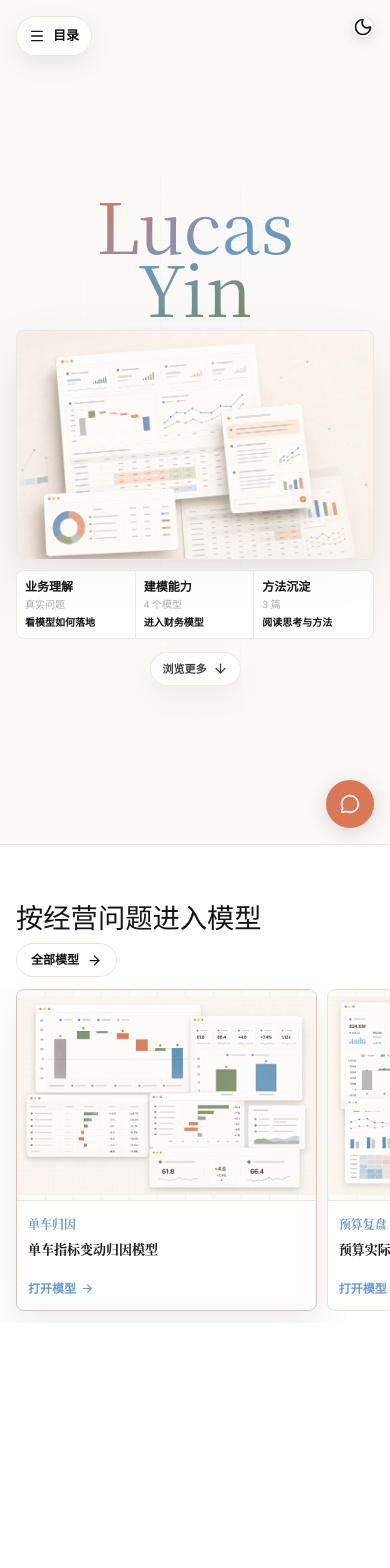
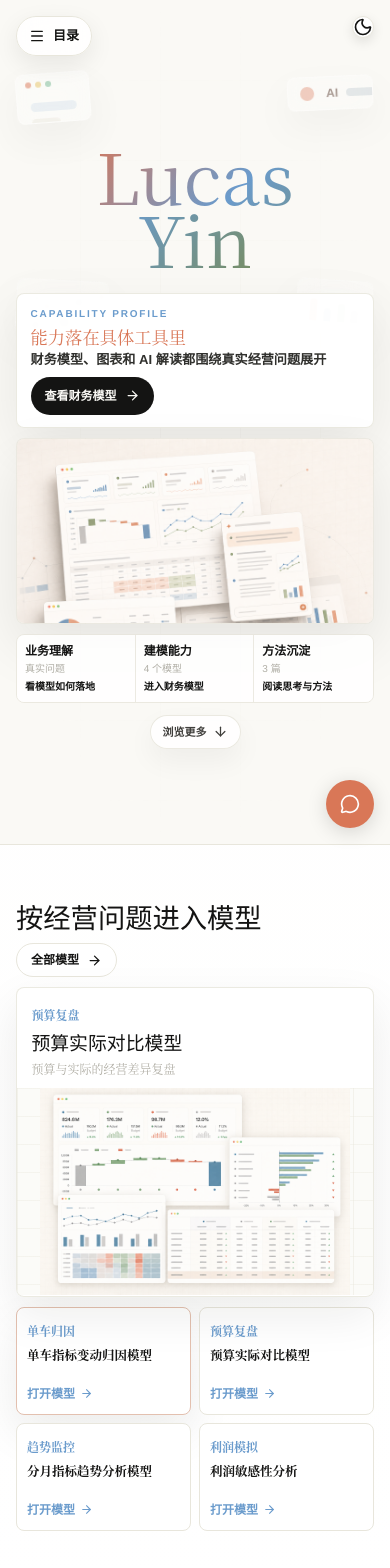
Before and after one commit to yinpengtao2002-ai/yinpengtao2002-ai.github.io, a Next.js app: page / in a window 390 px wide. Shown: the top 1568 px of the page. Built offline with nearby package versions, Linux system fonts and the light colour scheme.

Commit message:
Refine mobile finance carousel and hero accents

```diff
--- a/src/app/globals.css
+++ b/src/app/globals.css
@@ -126,11 +126,19 @@ h6 {
 }
 
 .home-hero-left {
+  position: relative;
+  isolation: isolate;
   display: flex;
   flex-direction: column;
   align-items: flex-start;
   min-width: 0;
+  padding-block: clamp(1rem, 3.8vh, 2rem);
   text-align: left;
+}
+
+.home-hero-left > :not(.home-hero-floating-widgets) {
+  position: relative;
+  z-index: 4;
 }
 
 .home-hero-right {
@@ -494,6 +502,10 @@ h6 {
   gap: 14px;
 }
 
+.home-finance-mobile-carousel {
+  display: none;
+}
+
 .home-finance-stage,
 .home-finance-switch-card {
   border: 1px solid var(--border);
@@ -658,8 +670,8 @@ h6 {
 }
 
 .home-mini-widget-window {
-  top: 18%;
-  left: clamp(-150px, -10vw, -112px);
+  top: clamp(-76px, -8vh, -48px);
+  left: clamp(4px, 2.4vw, 34px);
   width: 92px;
   height: 60px;
   --widget-duration: 7.4s;
@@ -709,8 +721,8 @@ h6 {
 }
 
 .home-mini-widget-bars {
-  top: 70%;
-  left: clamp(-118px, -8vw, -86px);
+  bottom: clamp(-62px, -6vh, -36px);
+  right: clamp(14px, 3vw, 48px);
   display: flex;
   align-items: flex-end;
   gap: 7px;
@@ -756,8 +768,8 @@ h6 {
 }
 
 .home-mini-widget-dots {
-  top: 43%;
-  left: clamp(-186px, -13vw, -138px);
+  bottom: clamp(-70px, -7vh, -44px);
+  left: clamp(0px, 2vw, 32px);
   width: 118px;
   height: 68px;
   --widget-duration: 8.5s;
@@ -793,8 +805,8 @@ h6 {
 .home-mini-widget-dots span:nth-child(14) { left: 124px; top: 52px; width: 4px; height: 4px; background: color-mix(in srgb, var(--foreground) 36%, transparent); }
 
 .home-mini-widget-status {
-  top: 58%;
-  left: clamp(-166px, -11vw, -120px);
+  top: clamp(-58px, -6vh, -34px);
+  right: clamp(8px, 2.6vw, 44px);
   display: grid;
   grid-template-columns: 18px auto 40px;
   align-items: center;
@@ -830,7 +842,7 @@ h6 {
   background: color-mix(in srgb, var(--accent-secondary) 25%, var(--border));
 }
 
-@media (max-width: 1180px) {
+@media (max-width: 1180px) and (min-width: 769px) {
   .home-hero-floating-widgets {
     display: none;
   }
@@ -1205,25 +1217,25 @@ h6 {
   }
 
   .home-mini-widget-window {
-    left: clamp(-138px, -9vw, -100px);
+    left: clamp(0px, 1.6vw, 22px);
     width: 88px;
     height: 58px;
   }
 
   .home-mini-widget-bars {
-    left: clamp(-120px, -8vw, -84px);
+    right: clamp(8px, 2vw, 34px);
     width: 96px;
     height: 62px;
   }
 
   .home-mini-widget-dots {
-    left: clamp(-176px, -12vw, -126px);
+    left: clamp(0px, 1.4vw, 24px);
     width: 112px;
     height: 66px;
   }
 
   .home-mini-widget-status {
-    left: clamp(-154px, -10vw, -112px);
+    right: clamp(8px, 1.8vw, 32px);
   }
 
   .home-hero-copy-card {
@@ -1465,7 +1477,45 @@ h6 {
 
 @media (max-width: 768px) {
   .home-hero-floating-widgets {
-    display: none;
+    display: block;
+    inset: -34px 0 -30px;
+    z-index: 1;
+  }
+
+  .home-mini-widget {
+    transform: scale(0.72) rotate(var(--widget-rotate, 0deg));
+  }
+
+  .home-mini-widget-window {
+    top: -18px;
+    left: 2px;
+    width: 74px;
+    height: 50px;
+    --widget-opacity: 0.36;
+  }
+
+  .home-mini-widget-status {
+    top: -16px;
+    right: 0;
+    width: 86px;
+    height: 34px;
+    --widget-opacity: 0.36;
+  }
+
+  .home-mini-widget-dots {
+    bottom: -20px;
+    left: 0;
+    width: 92px;
+    height: 54px;
+    --widget-opacity: 0.32;
+  }
+
+  .home-mini-widget-bars {
+    right: 2px;
+    bottom: -20px;
+    width: 76px;
+    height: 54px;
+    --widget-opacity: 0.34;
   }
 
   .home-viewport {
@@ -1485,16 +1535,17 @@ h6 {
 
   .home-hero-frame {
     justify-content: center;
-    gap: 0.65rem;
+    gap: 0.58rem;
   }
 
   .home-hero-split {
     grid-template-columns: 1fr;
-    gap: 0.72rem;
+    gap: 0.58rem;
   }
 
   .home-hero-left {
     align-items: center;
+    padding-block: 0.9rem;
     text-align: center;
   }
 
@@ -1531,7 +1582,8 @@ h6 {
   }
 
   .home-hero-copy-card {
-    display: none;
+    display: block;
+    padding: 0.76rem 0.85rem;
   }
 
   .home-hero-kicker {
@@ -1540,15 +1592,15 @@ h6 {
   }
 
   .home-hero-headline {
-    margin-bottom: 10px;
+    margin-bottom: 8px;
   }
 
   .home-headline-mark {
-    font-size: 1.25rem;
+    font-size: 1.08rem;
   }
 
   .home-headline-line {
-    font-size: 0.95rem;
+    font-size: 0.82rem;
     line-height: 1.28;
   }
 
@@ -1565,7 +1617,7 @@ h6 {
   }
 
   .product-stage-visual {
-    height: clamp(172px, 28svh, 230px);
+    height: clamp(142px, 22svh, 196px);
   }
 
   .home-primary-action {
@@ -1637,12 +1689,65 @@ h6 {
   }
 
   .home-finance-showcase {
-    display: block;
+    display: flex;
+    flex-direction: column;
+    gap: 10px;
     min-height: 0;
   }
 
   .home-finance-stage {
     display: none;
+  }
+
+  .home-finance-mobile-carousel {
+    position: relative;
+    display: block;
+    overflow: hidden;
+    border: 1px solid color-mix(in srgb, var(--border) 84%, transparent);
+    border-radius: 8px;
+    background: color-mix(in srgb, var(--card) 94%, transparent);
+    box-shadow: 0 18px 46px rgba(20, 20, 19, 0.08);
+  }
+
+  .home-finance-mobile-track {
+    display: flex;
+    transition: transform 0.62s cubic-bezier(0.22, 1, 0.36, 1);
+    will-change: transform;
+  }
+
+  .home-finance-mobile-slide {
+    display: grid;
+    grid-template-rows: auto minmax(0, 1fr);
+    flex: 0 0 100%;
+    min-width: 0;
+    color: inherit;
+    text-decoration: none;
+  }
+
+  .home-finance-mobile-copy {
+    padding: 0.86rem 0.9rem 0.68rem;
+  }
+
+  .home-finance-mobile-copy h3 {
+    color: var(--foreground);
+    font-size: 1.18rem;
+    line-height: 1.24;
+    margin: 6px 0 5px;
+  }
+
+  .home-finance-mobile-copy p {
+    display: -webkit-box;
+    color: var(--muted);
+    font-size: 12px;
+    line-height: 1.45;
+    -webkit-box-orient: vertical;
+    -webkit-line-clamp: 1;
+    overflow: hidden;
+  }
+
+  .home-finance-mobile-slide .finance-model-preview {
+    aspect-ratio: 1.72;
+    border-bottom: 0;
   }
 
   .home-finance-stage-copy {
@@ -1689,16 +1794,12 @@ h6 {
   }
 
   .home-finance-switcher {
-    display: flex;
-    grid-template-columns: none;
-    gap: 10px;
-    margin-inline: -16px;
-    overflow-x: auto;
-    overscroll-behavior-x: contain;
-    padding: 2px 16px 12px;
-    scroll-padding-inline: 16px;
-    scroll-snap-type: x mandatory;
-    -webkit-overflow-scrolling: touch;
+    display: grid;
+    grid-template-columns: repeat(2, minmax(0, 1fr));
+    gap: 8px;
+    margin-inline: 0;
+    overflow: visible;
+    padding: 0;
   }
 
   .home-finance-switcher::-webkit-scrollbar {
@@ -1706,23 +1807,21 @@ h6 {
   }
 
   .home-finance-switch-card {
-    flex: 0 0 min(84%, 330px);
-    scroll-snap-align: center;
+    min-height: 88px;
   }
 
   .home-finance-switch-card .finance-model-preview {
-    display: block;
-    aspect-ratio: 1.42;
+    display: none;
   }
 
   .home-finance-switch-copy {
-    padding: 10px 11px 11px;
+    padding: 10px;
   }
 
   .home-finance-switch-copy strong {
     display: -webkit-box;
-    min-height: 34px;
-    font-size: 13px;
+    min-height: 32px;
+    font-size: 12.5px;
     -webkit-box-orient: vertical;
     -webkit-line-clamp: 2;
     overflow: hidden;
--- a/src/components/home/CapabilityHero.tsx
+++ b/src/components/home/CapabilityHero.tsx
@@ -88,6 +88,7 @@ export default function CapabilityHero() {
             transition={leftTransition}
             className="home-hero-left"
           >
+            <FloatingMiniWidgets />
             <p className="home-hero-eyebrow">Lucas Yin · 奇瑞汽车国际财务 BP</p>
             <h1 className="home-hero-title">
               <span className="gradient-text">Lucas<br />Yin</span>
@@ -108,35 +109,6 @@ export default function CapabilityHero() {
             className="home-hero-right"
           >
             <div className="home-hero-right-stack">
-              <div className="home-hero-floating-widgets" aria-hidden="true">
-                <div className="home-mini-widget home-mini-widget-window">
-                  <div className="home-mini-widget-chrome">
-                    <span />
-                    <span />
-                    <span />
-                  </div>
-                  <div className="home-mini-widget-lines">
-                    <span />
-                    <span />
-                  </div>
-                </div>
-                <div className="home-mini-widget home-mini-widget-bars">
-                  <span />
-                  <span />
-                  <span />
-                  <span />
-                </div>
-                <div className="home-mini-widget home-mini-widget-dots">
-                  {Array.from({ length: 14 }).map((_, index) => (
-                    <span key={index} />
-                  ))}
-                </div>
-                <div className="home-mini-widget home-mini-widget-status">
-                  <span />
-                  <strong>AI</strong>
-                  <em />
-                </div>
-              </div>
               <div className="home-hero-copy-card">
                 <p className="home-hero-kicker">Capability Profile</p>
                 <h2 className="home-hero-headline">
@@ -174,3 +146,37 @@ export default function CapabilityHero() {
     </section>
   );
 }
+
+function FloatingMiniWidgets() {
+  return (
+    <div className="home-hero-floating-widgets" aria-hidden="true">
+      <div className="home-mini-widget home-mini-widget-window">
+        <div className="home-mini-widget-chrome">
+          <span />
+          <span />
+          <span />
+        </div>
+        <div className="home-mini-widget-lines">
+          <span />
+          <span />
+        </div>
+      </div>
+      <div className="home-mini-widget home-mini-widget-bars">
+        <span />
+        <span />
+        <span />
+        <span />
+      </div>
+      <div className="home-mini-widget home-mini-widget-dots">
+        {Array.from({ length: 14 }).map((_, index) => (
+          <span key={index} />
+        ))}
+      </div>
+      <div className="home-mini-widget home-mini-widget-status">
+        <span />
+        <strong>AI</strong>
+        <em />
+      </div>
+    </div>
+  );
+}
--- a/src/components/home/HomeFinanceSection.tsx
+++ b/src/components/home/HomeFinanceSection.tsx
@@ -1,6 +1,6 @@
 "use client";
 
-import { useState } from "react";
+import { useEffect, useState } from "react";
 import Link from "next/link";
 import { ArrowRight } from "lucide-react";
 import FinanceModelPreview from "@/components/finance/FinanceModelPreview";
@@ -33,6 +33,7 @@ const modelDetails: Record<string, { focus: string; detail: string; points: stri
 
 export default function HomeFinanceSection() {
   const [activeSlug, setActiveSlug] = useState(DEFAULT_MODEL_SLUG);
+  const [mobileCarouselIndex, setMobileCarouselIndex] = useState(0);
   const defaultModel =
     financeModels.find((model) => model.slug === DEFAULT_MODEL_SLUG) ??
     financeModels.at(0);
@@ -43,6 +44,16 @@ export default function HomeFinanceSection() {
     ...financeModels.filter((model) => model.slug === DEFAULT_MODEL_SLUG),
     ...financeModels.filter((model) => model.slug !== DEFAULT_MODEL_SLUG),
   ];
+
+  useEffect(() => {
+    if (switcherModels.length <= 1) return;
+
+    const timer = window.setInterval(() => {
+      setMobileCarouselIndex((index) => (index + 1) % switcherModels.length);
+    }, 3600);
+
+    return () => window.clearInterval(timer);
+  }, [switcherModels.length]);
 
   if (!activeModel) {
     return null;
@@ -93,6 +104,36 @@ export default function HomeFinanceSection() {
             />
           </Link>
 
+          <div className="home-finance-mobile-carousel" aria-label="财务模型预览轮播">
+            <div
+              className="home-finance-mobile-track"
+              style={{ transform: `translateX(-${mobileCarouselIndex * 100}%)` }}
+            >
+              {switcherModels.map((model) => {
+                const detail = modelDetails[model.slug];
+                return (
+                  <Link
+                    key={model.slug}
+                    href={model.href}
+                    className="home-finance-mobile-slide"
+                  >
+                    <div className="home-finance-mobile-copy">
+                      <span className="home-finance-category">
+                        {getCategoryLabel(model.categoryId)}
+                      </span>
+                      <h3>{model.title}</h3>
+                      <p>{detail?.focus ?? model.summary}</p>
+                    </div>
+                    <FinanceModelPreview
+                      src={model.previewImage}
+                      alt={model.previewAlt}
+                    />
+                  </Link>
+                );
+              })}
+            </div>
+          </div>
+
           <div
             className="home-finance-switcher"
             onMouseLeave={() => setActiveSlug(DEFAULT_MODEL_SLUG)}
```
Also changed, not shown: 1 other file (tests, documents, lock files or other folders).
